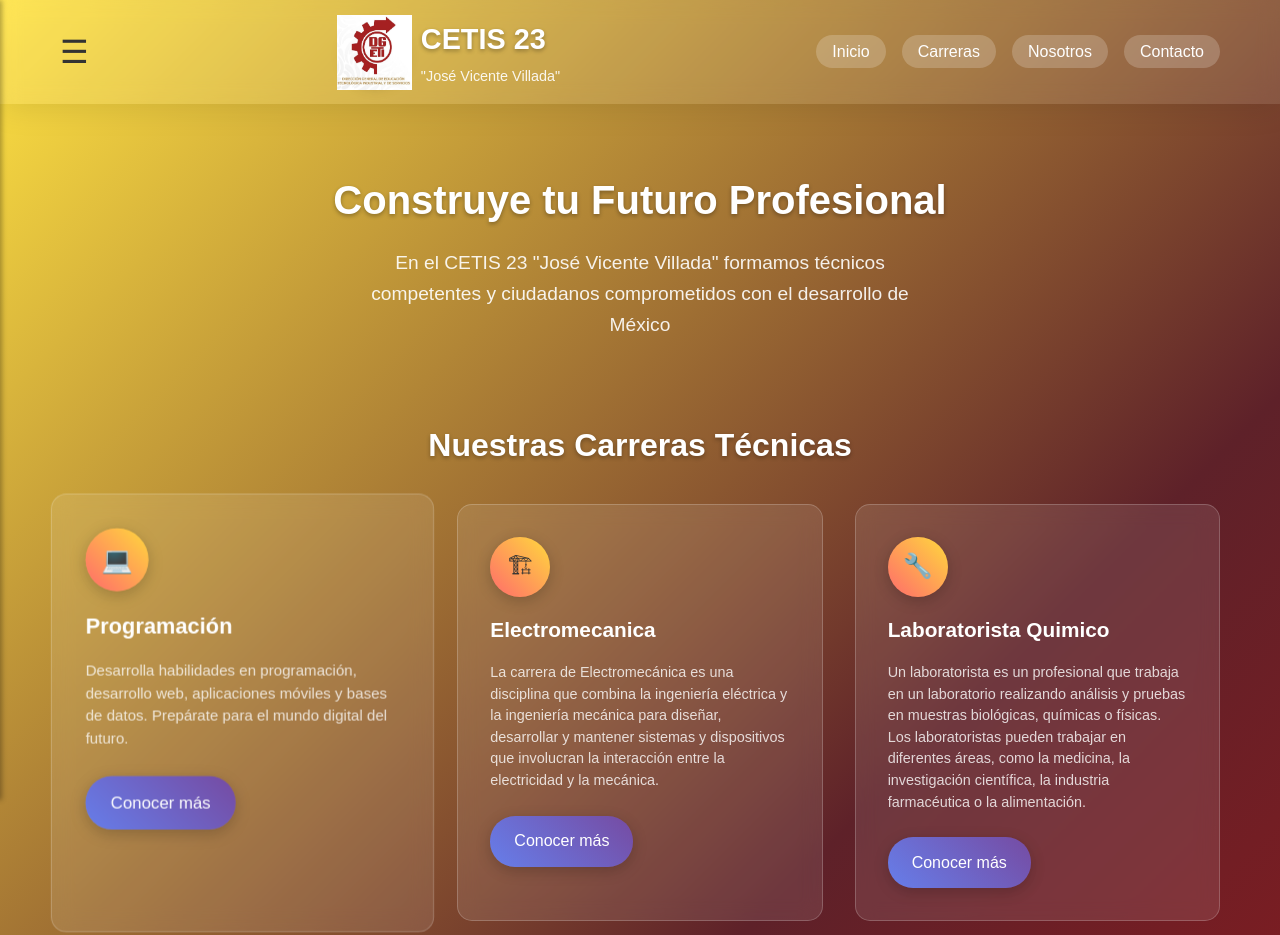
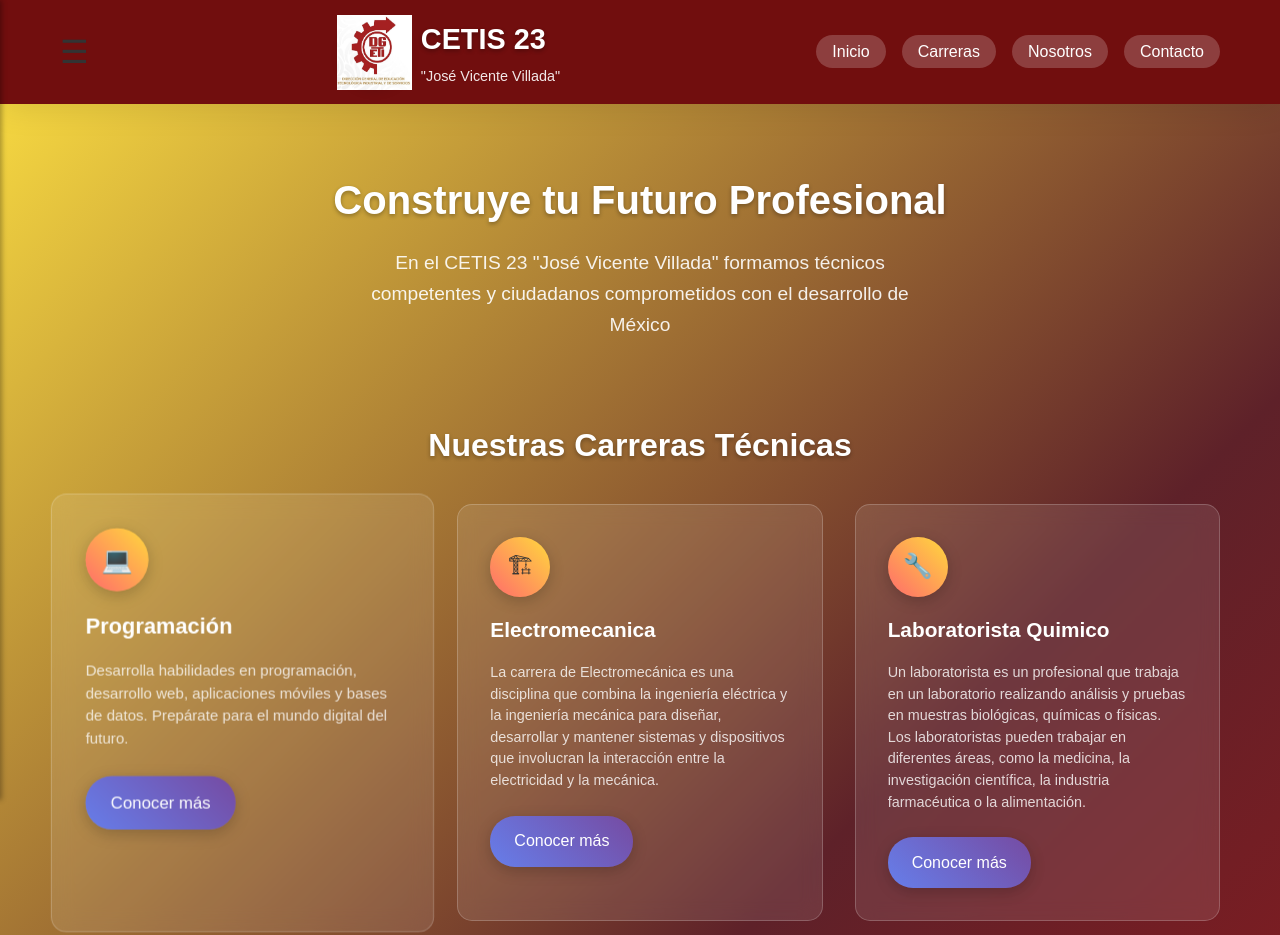
Before and after one commit to soliscarlos/cteis23, a plain HTML site: page index.html in a window 1280 px wide. Shown: the top 935 px of the page. Drawn offline with Linux system fonts and the light colour scheme.

Commit message:
feat: update cteis23

```diff
--- a/styles.css
+++ b/styles.css
@@ -83,7 +83,7 @@ body {
 
 /* Header */
 header {
-    background: rgba(255, 255, 255, 0.1);
+    background: rgb(113, 14, 14);
     backdrop-filter: blur(10px);
     padding: 1rem 0;
     box-shadow: 0 4px 30px rgba(0, 0, 0, 0.1);
```
Also changed, not shown: 1 other file.
